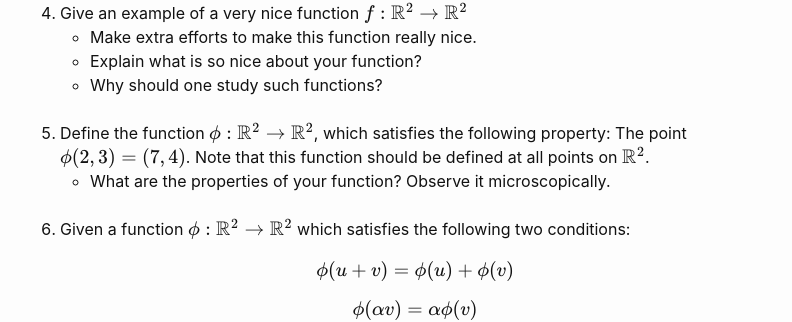
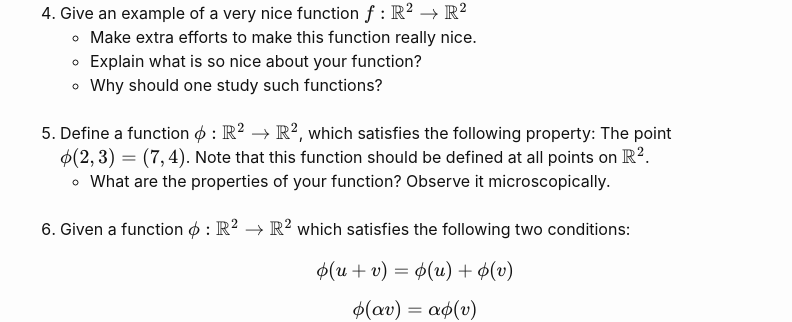
Before and after one commit to sudarshansudarshan/aicamp, a Jekyll site: the page built from Linalg75.md, in a window 1280 px wide and 900 px high, scrolled down 363 px. Shown: the part 137-459 px from the top of the window, without its empty margins (240-1032 px from the left). Built offline with Jekyll 4.4.1, drawn with Linux system fonts in a browser that asks for light colours; formulas are drawn with MathJax 3.

Commit message:
Update Linalg75.md

```diff
--- a/Linalg75.md
+++ b/Linalg75.md
@@ -38,7 +38,7 @@ permalink: /linalg75/
      function?
    - Why should one study such functions?
    <br>
-5. Define the function
+5. Define a function
    $$ \phi : \mathbb{R}^2 \rightarrow \mathbb{R}^2 $$, which satisfies the following property: The point $$ \phi(2,3)=(7,4) $$. Note that this function should be defined at all points on $$\mathbb{R}^2$$.
    - What are the properties of your function? Observe it
    microscopically.
```
